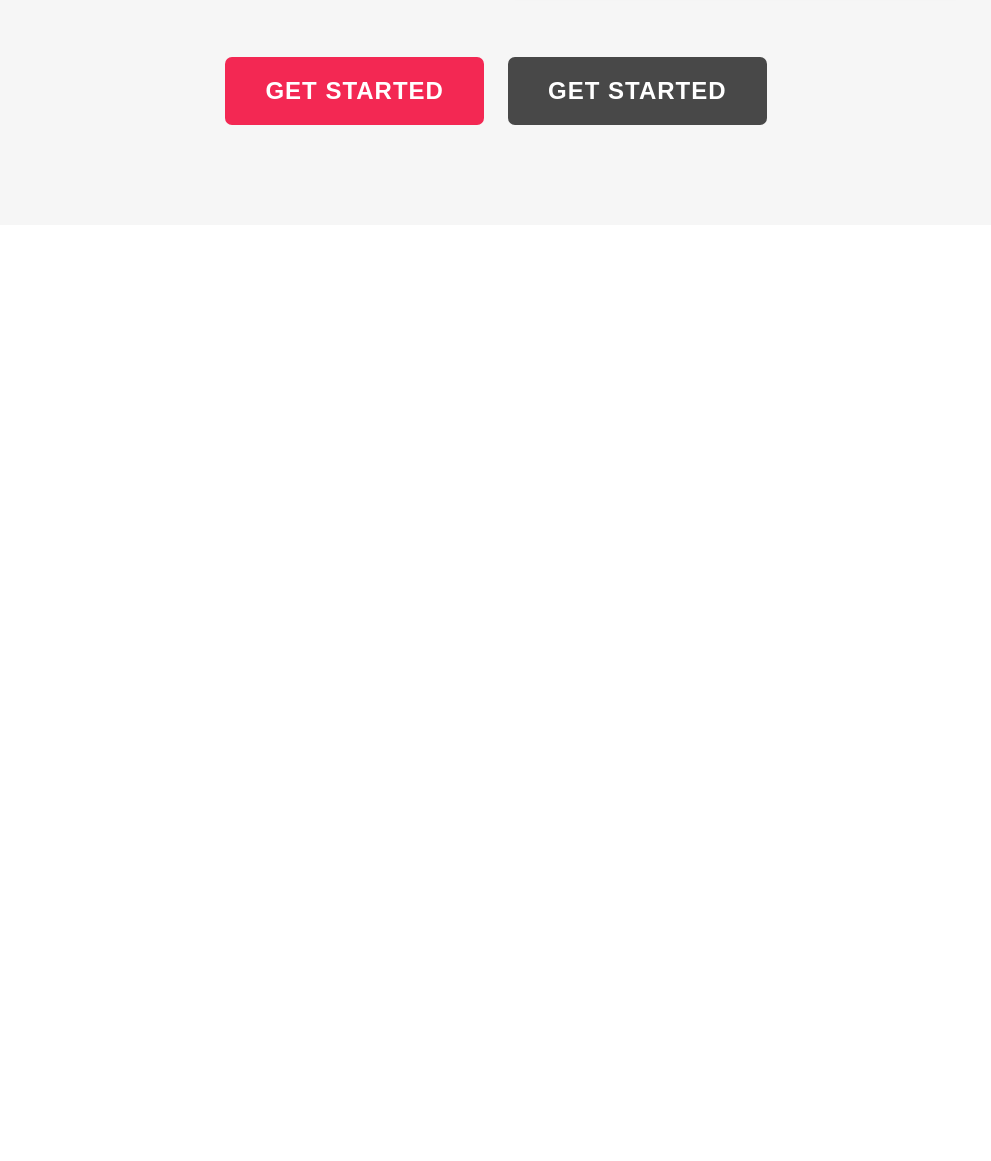
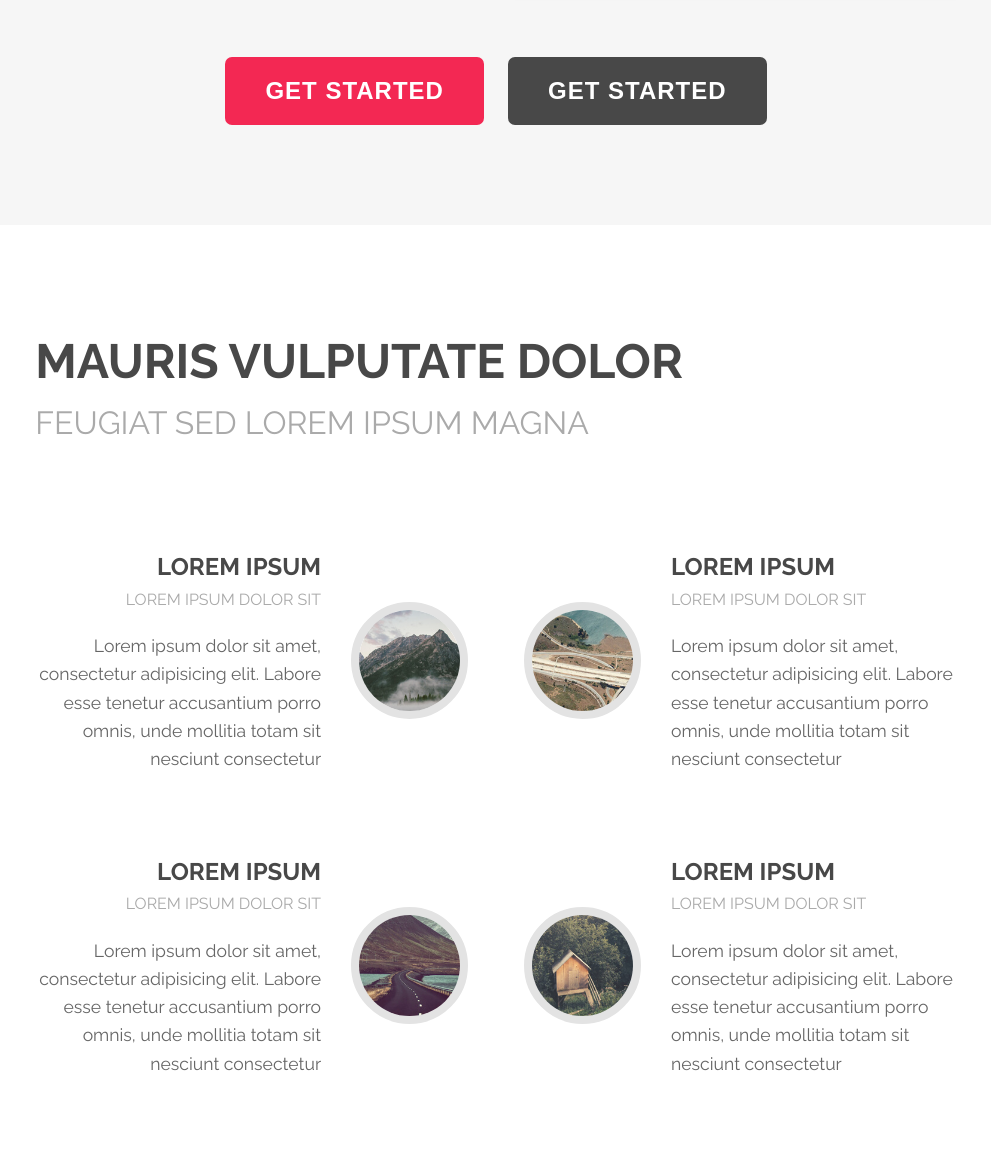
Before and after one commit to srdjanmaravic/spatial_example, a plain HTML site: page index.html in a window 1280 px wide. Shown: the part 2282-3443 px from the top of the page, without its empty margins (144-1135 px from the left). Before the commit the page ends 2507 px from the top, so only its background shows below. Drawn offline with Linux system fonts and the light colour scheme.

Commit message:
services

```diff
--- a/index.html
+++ b/index.html
@@ -59,6 +59,52 @@
            <button>get started</button>
        </article>
    </section>
-
+    <!-- services -->
+    <section class="services container">
+        <h2>MAURIS VULPUTATE DOLOR</h2>
+        <h4>FEUGIAT SED LOREM IPSUM MAGNA</h4>
+        <article>
+            <div class="col">
+                <div class="text">
+                    <h3>LOREM IPSUM</h3>
+                    <h5>LOREM IPSUM DOLOR SIT</h5>
+                    <p>Lorem ipsum dolor sit amet, consectetur adipisicing elit. Labore esse tenetur accusantium porro omnis, unde mollitia totam sit nesciunt consectetur</p>
+                </div>
+                <div class="img">
+                    <img src="img/pic04.jpg" alt="">
+                </div>
+            </div>
+            <div class="col">
+                <div class="text">
+                    <h3>LOREM IPSUM</h3>
+                    <h5>LOREM IPSUM DOLOR SIT</h5>
+                    <p>Lorem ipsum dolor sit amet, consectetur adipisicing elit. Labore esse tenetur accusantium porro omnis, unde mollitia totam sit nesciunt consectetur</p>
+                </div>
+                <div class="img">
+                    <img src="img/pic05.jpg" alt="">
+                </div>
+            </div>
+            <div class="col">
+                <div class="text">
+                    <h3>LOREM IPSUM</h3>
+                    <h5>LOREM IPSUM DOLOR SIT</h5>
+                    <p>Lorem ipsum dolor sit amet, consectetur adipisicing elit. Labore esse tenetur accusantium porro omnis, unde mollitia totam sit nesciunt consectetur</p>
+                </div>
+                <div class="img">
+                    <img src="img/pic06.jpg" alt="">
+                </div>
+            </div>
+            <div class="col">
+                <div class="text">
+                    <h3>LOREM IPSUM</h3>
+                    <h5>LOREM IPSUM DOLOR SIT</h5>
+                    <p>Lorem ipsum dolor sit amet, consectetur adipisicing elit. Labore esse tenetur accusantium porro omnis, unde mollitia totam sit nesciunt consectetur</p>
+                </div>
+                <div class="img">
+                    <img src="img/pic07.jpg" alt="">
+                </div>
+            </div>
+        </article>
+    </section>
 </body>
 </html>
--- a/style.css
+++ b/style.css
@@ -10,6 +10,7 @@
     --gray: #aaaaaa;
     --transition: .3s ease;
     --py: 100px 0;
+    --pt:100px 0 0 0;
 }
 /***************
 basic styles
@@ -134,7 +135,8 @@ intro
     flex: 0 0 45%;
 }
 .intro h4,
-.gallery h4 {
+.gallery h4,
+.services h4 {
     text-transform: uppercase;
     font-size: 2rem;
     color: var(--gray);
@@ -189,3 +191,60 @@ gallery
 .gallery .buttons button:last-child {
     background: var(--headings);
 }
+/* Services */
+.services {
+    padding: var(--pt);
+    padding-bottom: 20px;
+
+}
+.services article {
+    display: flex;
+    flex-wrap: wrap;
+    justify-content: space-between;
+    margin-top: 100px;
+
+}
+.services article .col {
+
+    display: flex;
+
+    flex: 0 0 47%;
+    align-items: center;
+    margin-bottom: 80px;
+    justify-content: space-between;
+}
+.services article img {
+    width: 100%;
+    border-radius: 50%;
+    border: 8px solid #e3e3e3;
+    display: block;
+}
+.services article .col .text {
+    flex: 0 0 66%;
+}
+.services article .col .img {
+    flex: 0 0 27%;
+}
+.services article .col:nth-child(even) .text {
+    order: 2;
+}
+.services article .col:nth-child(even) .img {
+    order: 1;
+}
+.services article .col:nth-child(odd) .text {
+   text-align: right;
+}
+.services .text h3{
+    text-transform: uppercase;
+    font-size: 1.5rem;
+}
+.services .text h5{
+    text-transform: uppercase;
+    font-size: 1rem;
+    color: var(--gray);
+    font-weight: 300;
+    padding-bottom: 20px;
+}
+.services .text p{
+    font-size: 1.1rem;
+}
```
